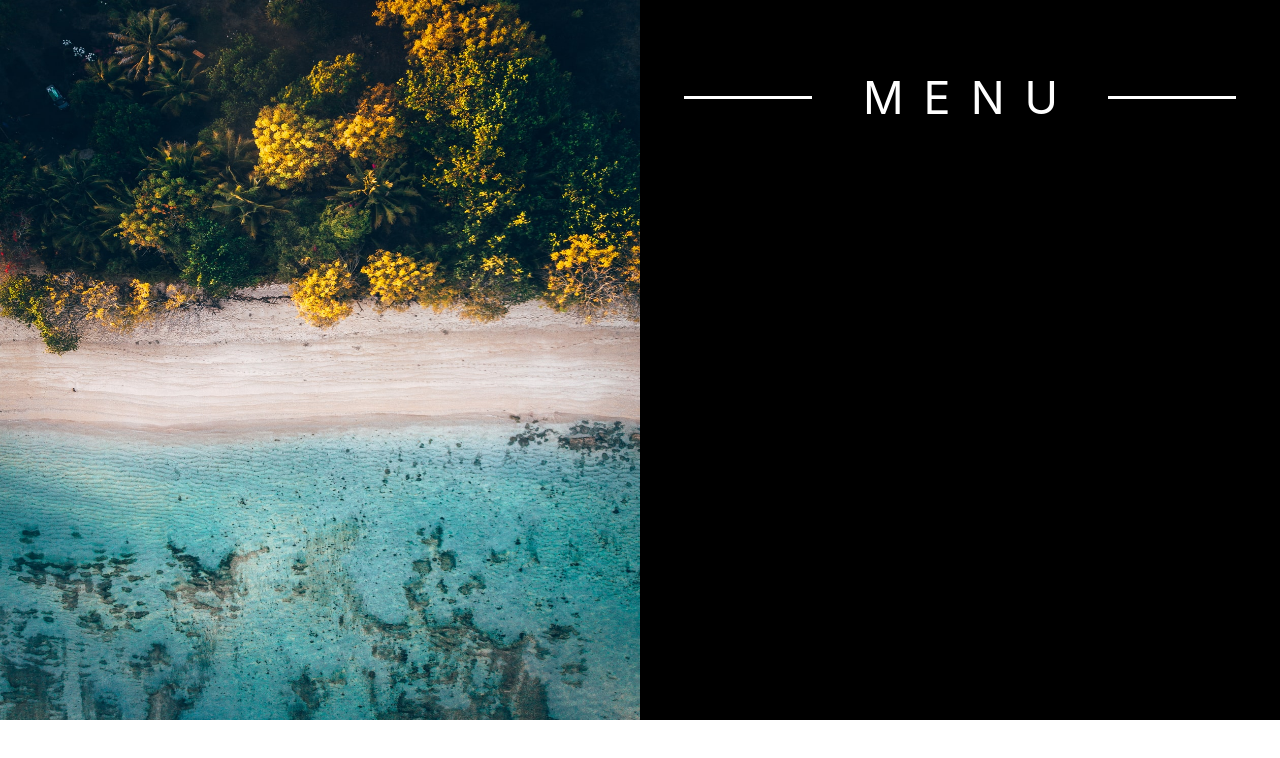
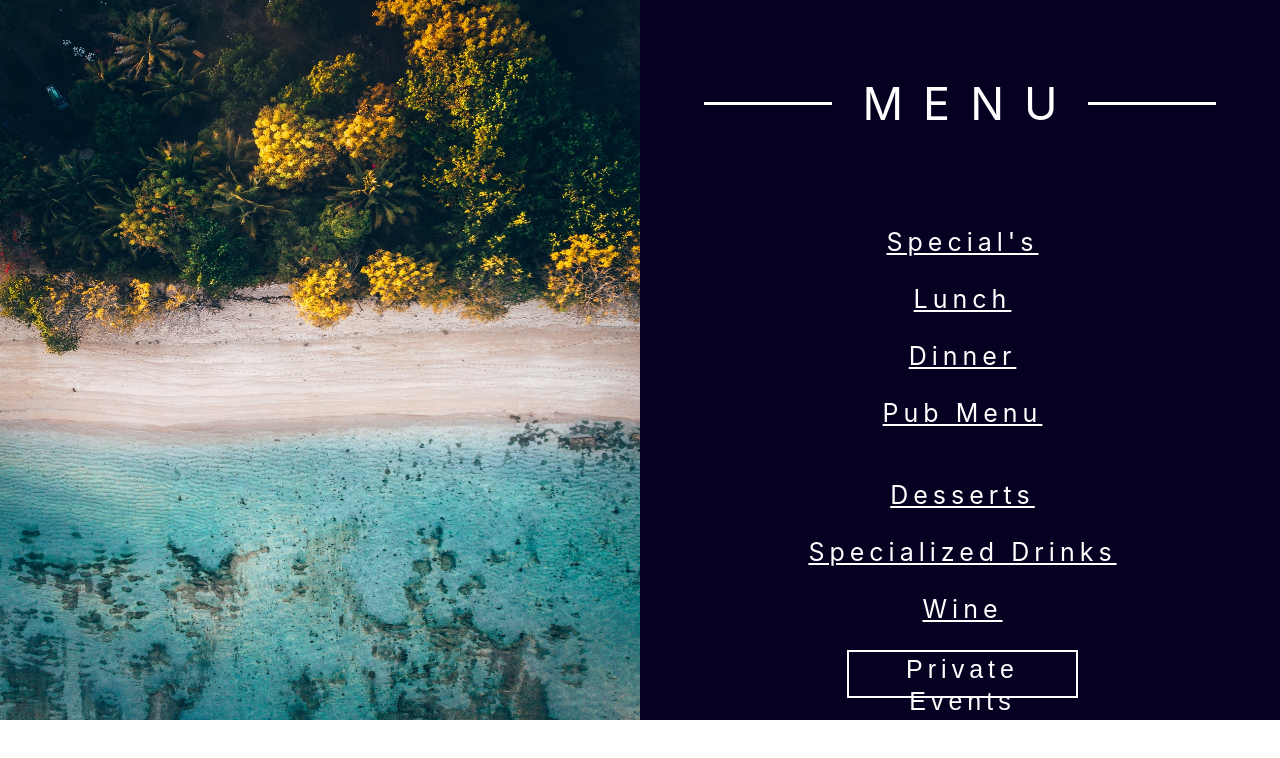
Before and after one commit to connorlagana/keens, a React (Create React App) app in the folder client/: page / in a window 1280 px wide. Shown: the top 758 px of the page. Built offline with nearby package versions, Linux system fonts and the light colour scheme.

Commit message:
menu stuff

```diff
--- a/client/src/App.css
+++ b/client/src/App.css
@@ -18,7 +18,13 @@
 #rightMenuDiv {
   width: 50vw;
   height: 90vh;
-  background-color: black;
+  background-color: #050221;
+  display: flex;
+  justify-content: center;
+  align-items: center;
+  flex-direction: column;
+  color: white;
+  text-align: center;
 }
 
 #leftLineMenu {
@@ -27,8 +33,7 @@
   width: 10vw;
 }
 
-#menuDivMenu {
-  color: white;
+#menuTitleDiv {
   letter-spacing: 20px;
   line-height: 1;
   font-size: 45px;
@@ -39,6 +44,33 @@
 
 #menuTitle {
   padding: 30px;
-  padding-left: 51px;
+  margin-right: -20px;
   text-align: center;
 }
+
+.specialsMenu {
+  font-size: 25px;
+  line-height: 1.28;
+  letter-spacing: 5px;
+  margin-right: -5px;
+  justify-content: flex-start;
+  text-align: center;
+  text-decoration: underline;
+}
+
+#menuButton {
+  box-shadow: none;
+  text-decoration: none;
+  border: solid;
+  border-color: white;
+  border-width: 2px;
+  line-height: 1.28;
+  letter-spacing: 5px;
+  margin-right: -5px;
+  text-align: center;
+  font-size: 25px;
+  background-color: #050221;
+  color: white;
+  height: 6vh;
+  width: 18vw;
+}
--- a/client/src/components/Menu.js
+++ b/client/src/components/Menu.js
@@ -9,10 +9,24 @@ class Menu extends Component {
           <img src={imageMenu} />
         </div>
         <div id="rightMenuDiv">
-          <div id="menuDivMenu">
+          <div id="menuTitleDiv">
             <div id="leftLineMenu"></div>
             <p id="menuTitle">MENU</p>
             <div id="leftLineMenu"></div>
+          </div>
+          <div className="specialsMenu">
+            <p>Special's</p>
+            <p>Lunch</p>
+            <p>Dinner</p>
+            <p>Pub Menu</p>
+          </div>
+          <div className="specialsMenu">
+            <p>Desserts</p>
+            <p>Specialized Drinks</p>
+            <p>Wine</p>
+          </div>
+          <div>
+            <button id="menuButton">Private Events</button>
           </div>
         </div>
       </div>
```
